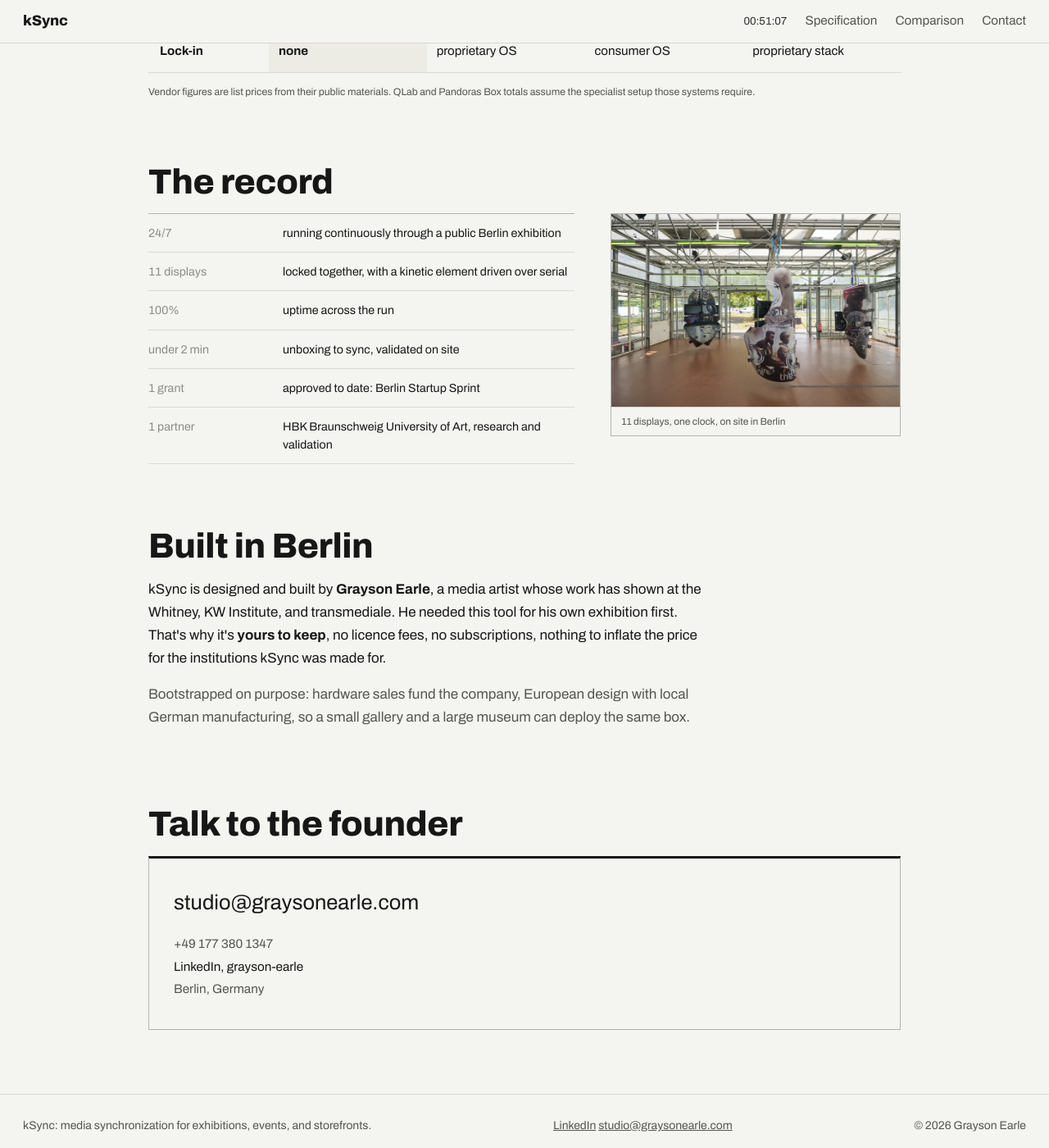
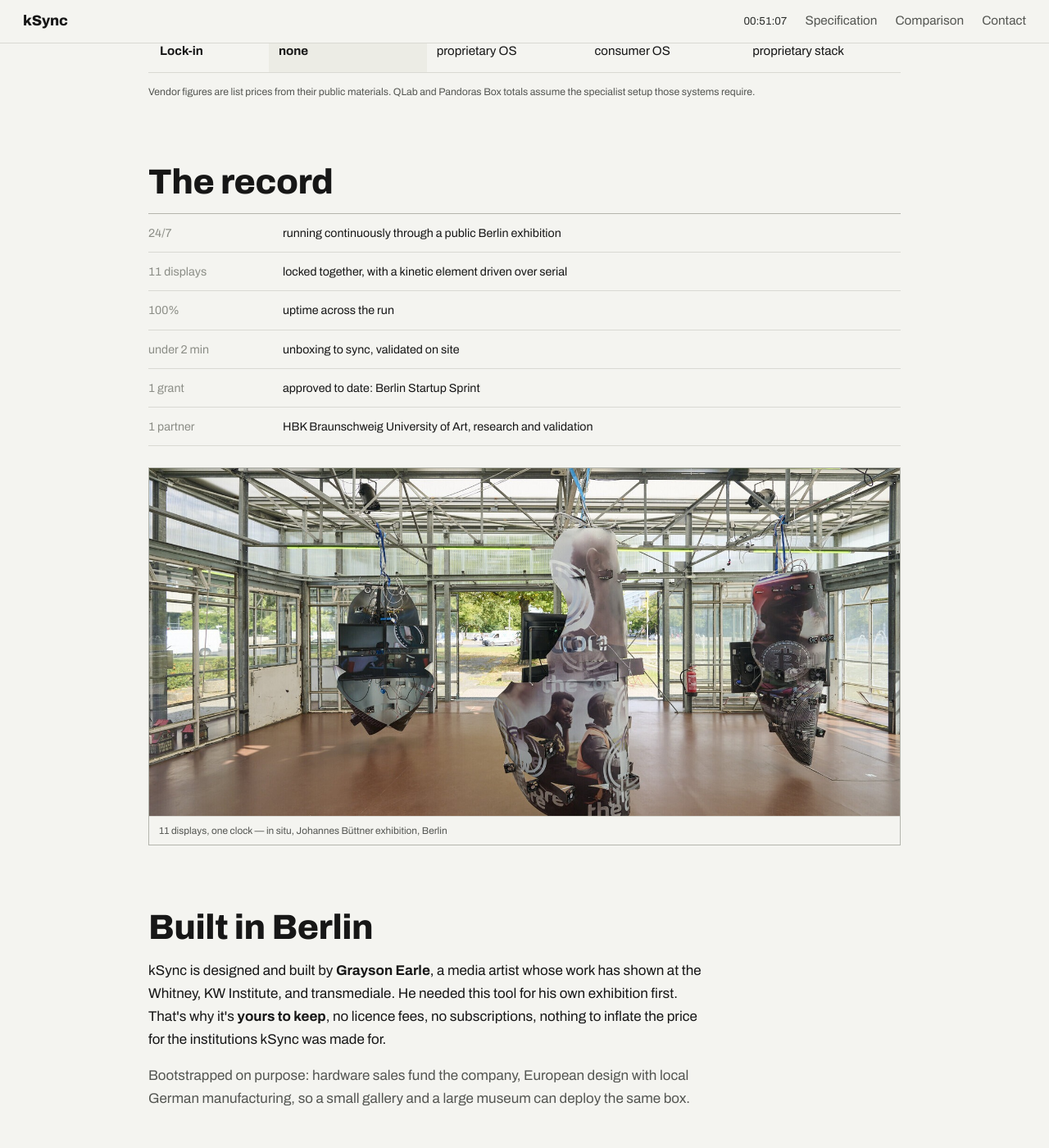
Before and after one commit to prismspecs/hire, a Jekyll site: the page built from ksync.html, in a window 1280 px wide and 1400 px high, scrolled down 2877 px. Shown: the whole window at 82% size. Built offline with Jekyll 4.4.1, drawn with Linux system fonts in a browser that asks for light colours.

Commit message:
kSync: widen record photo into a full-width banner
The exhibition photo in The Record was too small in a two-column
layout to read clearly. Crop a duplicate of the original (top and
bottom trimmed, original file untouched) into a wide banner and run
it full width below the stats log, credited to the Johannes Büttner
exhibition it documents.

Co-Authored-By: Claude Sonnet 5 <noreply@anthropic.com>
Claude-Session: https://claude.ai/code/session_01XK3NFgUBJLZ3knRTCHAAZD

```diff
--- a/assets/css/ksync.css
+++ b/assets/css/ksync.css
@@ -389,13 +389,6 @@ section.cue:first-child {
 }
 
 /* ============ Record / log ============ */
-.record {
-    display: grid;
-    grid-template-columns: 1.25fr 0.85fr;
-    gap: 44px;
-    align-items: start;
-}
-
 .log {
     border-top: 1px solid var(--line-strong);
 }
@@ -417,6 +410,18 @@ section.cue:first-child {
 
 .log-v {
     color: var(--ink);
+}
+
+.record-banner {
+    margin-top: 26px;
+    border: 1px solid var(--line-strong);
+}
+
+.record-banner img {
+    display: block;
+    width: 100%;
+    aspect-ratio: 1600 / 740;
+    object-fit: cover;
 }
 
 /* ============ Contact ============ */
@@ -479,8 +484,7 @@ section.cue:first-child {
 
 /* ============ Responsive ============ */
 @media (max-width: 1049px) {
-    .product,
-    .record {
+    .product {
         grid-template-columns: 1fr;
         gap: 28px;
     }
--- a/ksync.html
+++ b/ksync.html
@@ -119,9 +119,9 @@ description: "kSync keeps walls of displays frame-locked to sub-10ms and fires l
             <div class="log-row"><div class="log-t">1 grant</div><div class="log-v">approved to date: Berlin Startup Sprint</div></div>
             <div class="log-row"><div class="log-t">1 partner</div><div class="log-v">HBK Braunschweig University of Art, research and validation</div></div>
         </div>
-        <figure class="node-figure">
-            <img src="{{ '/assets/images/ksync/installation-view2.jpg' | relative_url }}" alt="kSync running eleven suspended kinetic displays in sync during a public Berlin exhibition.">
-            <figcaption class="cap">11 displays, one clock, on site in Berlin</figcaption>
+        <figure class="record-banner">
+            <img src="{{ '/assets/images/ksync/installation-view2-banner.jpg' | relative_url }}" alt="kSync running eleven suspended kinetic displays in sync, in situ at Johannes Büttner's Berlin exhibition.">
+            <figcaption class="cap">11 displays, one clock — in situ, Johannes Büttner exhibition, Berlin</figcaption>
         </figure>
     </div>
 </section>
```
Also changed, not shown: assets/images/ksync/installation-view2-banner.jpg (added).
